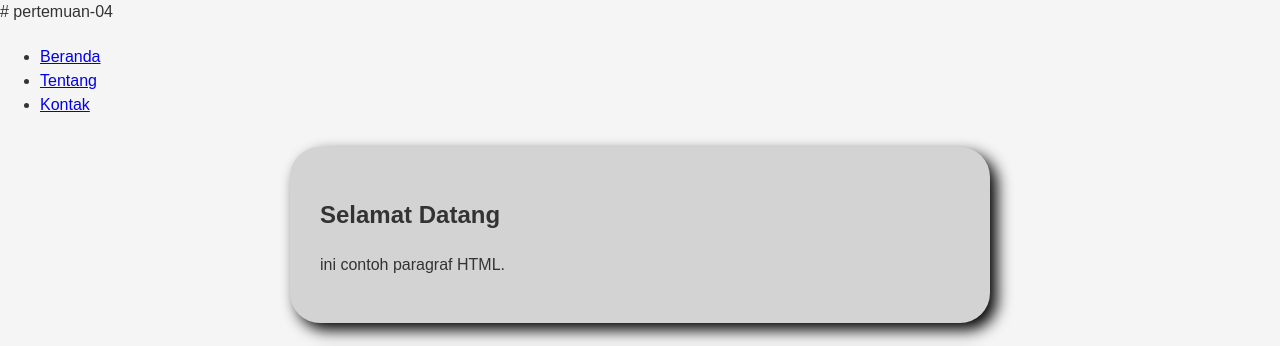
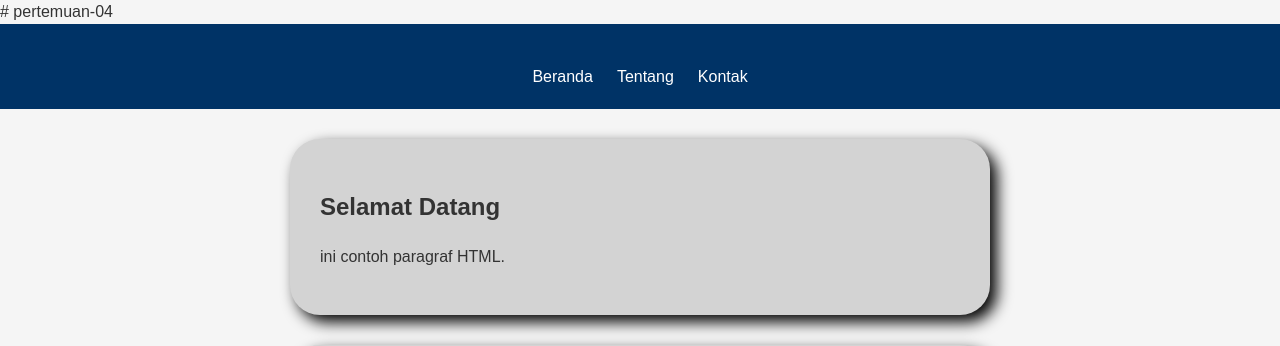
Before and after one commit to 2511500066-art/2511500066-PWD-TI1B-255260, a PHP site: page /pertemuan-04/index.html in a window 1280 px wide. Shown: the top 346 px of the page. Run offline with PHP 8.4, Linux system fonts and the light colour scheme.

Commit message:
styling header

```diff
--- a/pertemuan-04/style.css
+++ b/pertemuan-04/style.css
@@ -1,6 +1,28 @@
 * {
 box-sizing: border-box;
 }
+
+header{
+    background: #003366;
+    color: #fff;
+    padding: 20px;
+    text-align: center;
+}
+
+header ul {
+    display: flex;
+    justify-content: center;
+    list-style: none;
+    padding: 0px;
+    margin: 10px 0 0;
+}
+
+header li a{
+    color: #fff;
+    text-decoration: none;
+    padding: 6px 12px;
+}
+
 body{
     margin: 0;
     font-family: arial, sans-serif;
```
Also changed, not shown: pertemuan-04/README.md.
